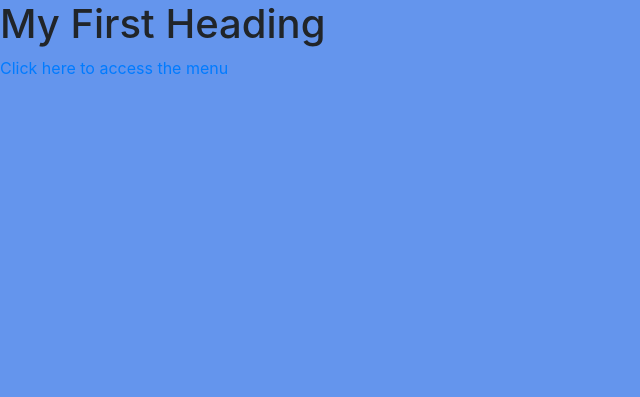
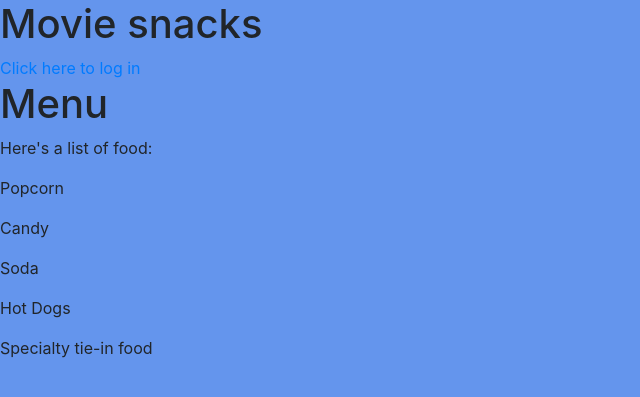
Before and after one commit to Sovereign5/CST438MovieSnacks, a Node server app: page / in a window 1280 px wide. Shown: the top 397 px of the page, without its empty margins (0-640 px from the left). Run offline with Node 20, Linux system fonts and the light colour scheme.

Commit message:
Two things link to each other!

```diff
--- a/index.js
+++ b/index.js
@@ -1,58 +1,32 @@
+//imports
 const express = require("express");
 // const mysql   = require("mysql");
 const app = express();
-const session = require('express-session');
+const port = 8888;
 
+// Set Views
+app.set('views', './views');
 
+//Static files
 app.set("view engine", "ejs");
-app.use(express.static("public")); //folder for img, css, js
+//app.use(express.static("public")); //folder for img, css, js
+app.use('/css', express.static(__dirname + 'public/css'));
+app.use('/js', express.static(__dirname + 'public/js'));
+app.use('/img', express.static(__dirname + 'public/img'));
 
 var loginRouter = require('./routes/login');
 
-//app.use(express.urlencoded()); //use to parse data sent using the POST method
-app.use(session({ secret: 'any word', cookie: { maxAge: 1000 * 60 * 5 }}));
-app.use(function(req, res, next) {
-   res.locals.isAuthenticated = req.session.authenticated;
-   next();
-});
+//Set Views
+app.get('',(req,res) => {
+    res.render('main', { text: 'This is EJS'})
+})
 
-app.get("/", async function(req, res){
-    if (req.isAuthenticated) {
-        console.log("AUTHENTICATED!");
-    }
-    res.render("main");
-});//root
-
-app.use('/login', loginRouter);
-module.exports = app;
-
-// functions //
-
-
-// function isAuthenticated(req, res, next){
-//     if(!req.session.authenticated) res.redirect('/login');
-//     else next();
-// }
-
-// function dbConnection(){
-
-//    let conn = mysql.createConnection({
-//                  host: "us-cdbr-iron-east-01.cleardb.net",
-//                  user: "b7e06ef97d1c7b",
-//              password: "08496ced",
-//              database: "heroku_eeffc7f196aa5e6"
-//        });
-
-// return conn;
-
-// }
-
+app.get('/login',(req,res) => {
+    res.render('login', { text: 'Login Noggin Froggin'})
+})
 
 //starting server
-app.listen(process.env.PORT, process.env.IP, function(){
-console.log("Express server is running...");
-});
 
-var listener = app.listen(8888, function(){
-    console.log('Listening on port ' + listener.address().port); //Listening on port 8888
-});
+var listener = app.listen(port, () =>
+    console.log('Listening on port ' + listener.address().port) //Listening on port 8888
+);
--- a/views/login.ejs
+++ b/views/login.ejs
@@ -16,3 +16,5 @@
         </p>
     </form>
 </div>
+
+<a href="/main">Back</a>
--- a/views/main.ejs
+++ b/views/main.ejs
@@ -1,8 +1,16 @@
 <%- include('partials/header.ejs') %>
 <body>
 
-<h1>My First Heading</h1>
-<a href = "menuPage.html">Click here to access the menu</a>
+<h1>Movie snacks</h1>
+<a href = "/login">Click here to log in</a>
+
+<h1>Menu</h1>
+<p>Here's a list of food:</p>
+<p>Popcorn</p>
+<p>Candy</p>
+<p>Soda</p>
+<p>Hot Dogs</p>
+<p>Specialty tie-in food</p>
 
 </body>
 </html>
```
Also changed, not shown: orderClickFunction.html (added, +9 -0 lines), package.json (+15 -6 lines), routes/main.js (added, +10 -0 lines), public/img/concessionStand.png (renamed from img/concessionStand.png), 2 other files.
